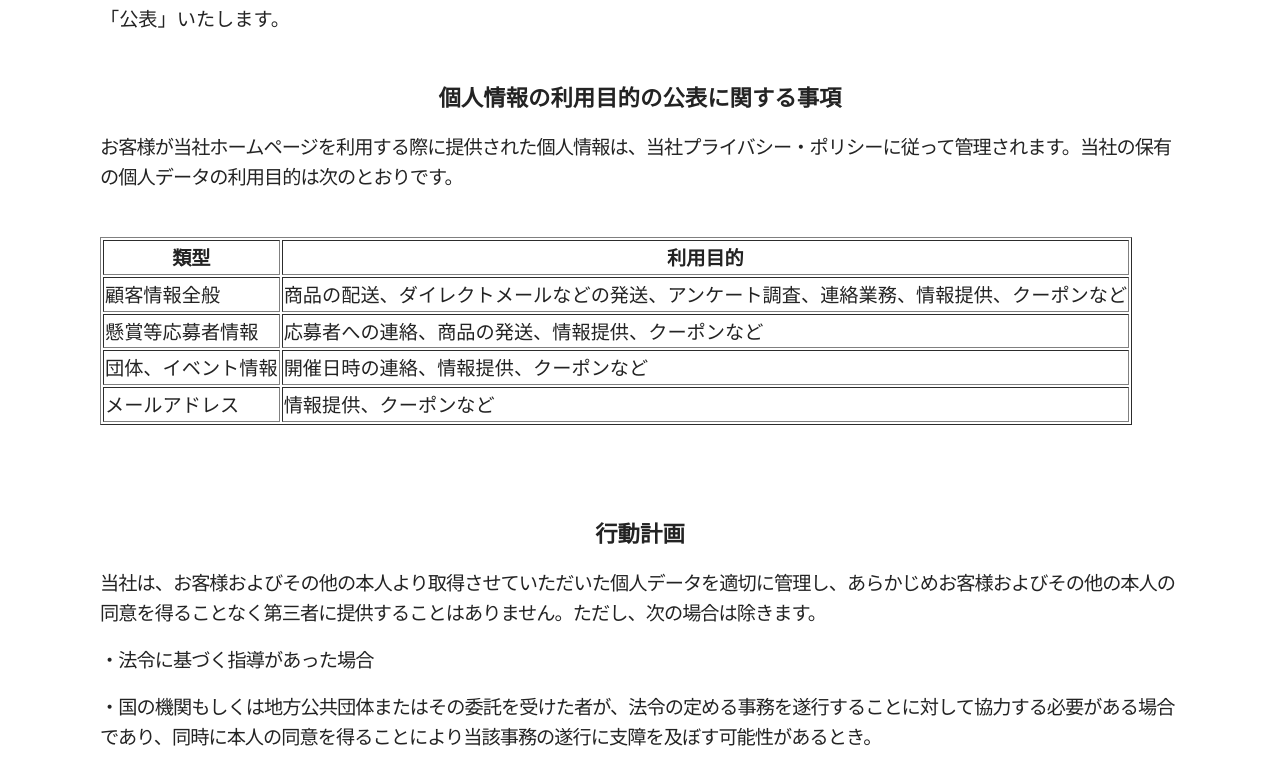
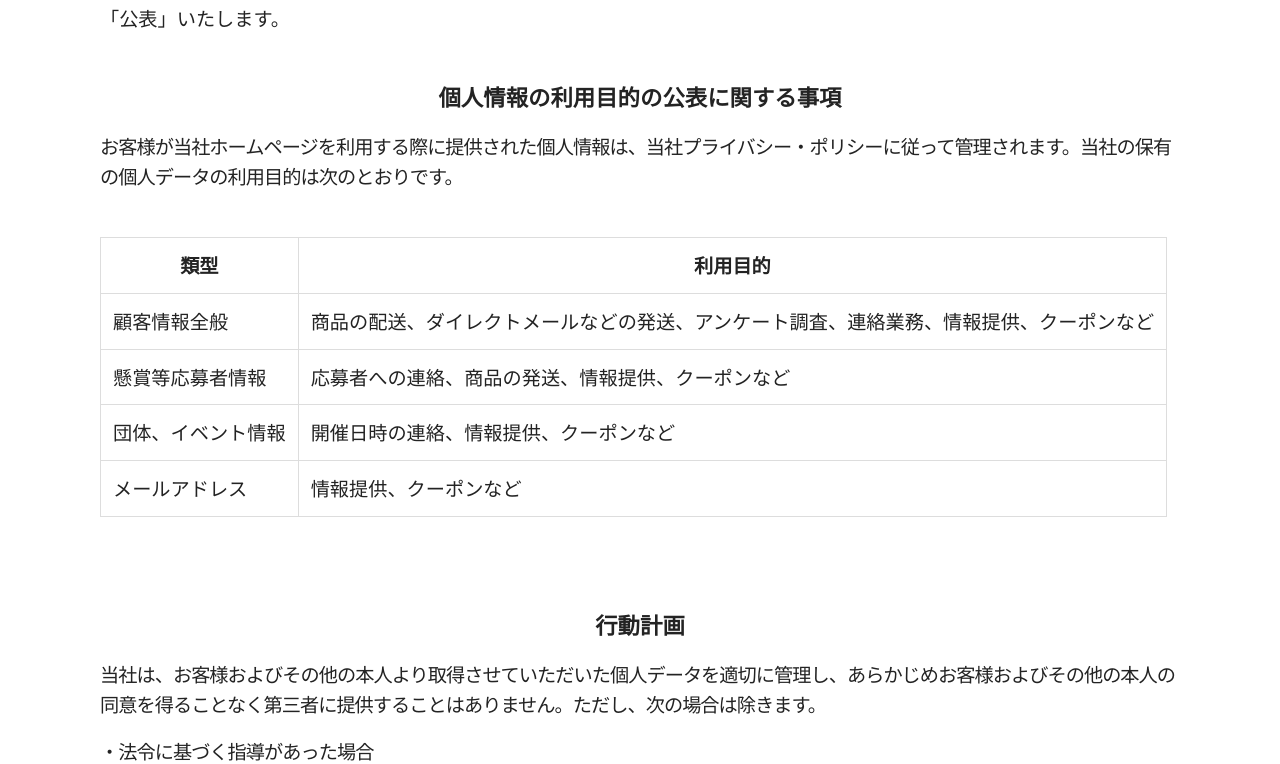
Before and after one commit to kbo580/leocoat, a PHP site: page /privacy.html in a window 1280 px wide. Shown: the part 592-1356 px from the top of the page. Run offline with PHP 8.4, Linux system fonts and the light colour scheme; style sheets or scripts are compiled from the project's sources; some libraries are stand-ins or nearby versions.

Commit message:
no message

```diff
--- a/css/styles.css
+++ b/css/styles.css
@@ -3048,6 +3048,11 @@ input[type=submit] {
 }
 .privacy-announce__table {
   margin-top: 45px;
+  border-collapse: collapse;
+}
+.privacy-announce table, .privacy-announce td, .privacy-announce th {
+  border: 1px #ddd solid;
+  padding: 12px;
 }
 
 .privacy-toc {
--- a/css/styles.scss
+++ b/css/styles.scss
@@ -3974,7 +3974,14 @@ input[type="submit"]{
 
   &__table{
     margin-top: 45px;
-  }
+    border-collapse: collapse;
+  }
+
+  table, td, th {
+    border: 1px #ddd solid;
+    padding: 12px;
+  }
+
 }
 
 .privacy-toc{
--- a/privacy.html
+++ b/privacy.html
@@ -77,7 +77,7 @@
           <p class="privacy-announce__text">お客様が当社ホームページを利用する際に提供された個人情報は、当社プライバシー・ポリシーに従って管理されます。当社の保有の個人データの利用目的は次のとおりです。
           </p>
 
-          <table border="" class="privacy-announce__table">
+          <table class="privacy-announce__table">
             <tr><th>類型</th><th>利用目的</th></tr>
             <tr><td>顧客情報全般</td><td>商品の配送、ダイレクトメールなどの発送、アンケート調査、連絡業務、情報提供、クーポンなど</td></tr>
             <tr><td>懸賞等応募者情報</td><td>応募者への連絡、商品の発送、情報提供、クーポンなど</td></tr>
```
Also changed, not shown: 1 other file.
